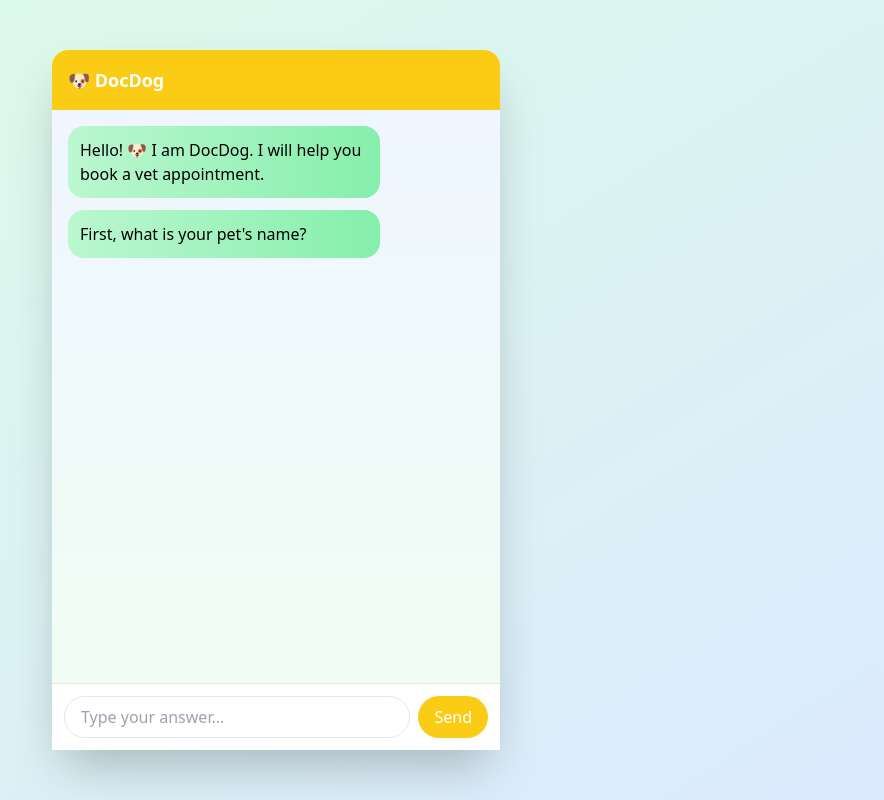
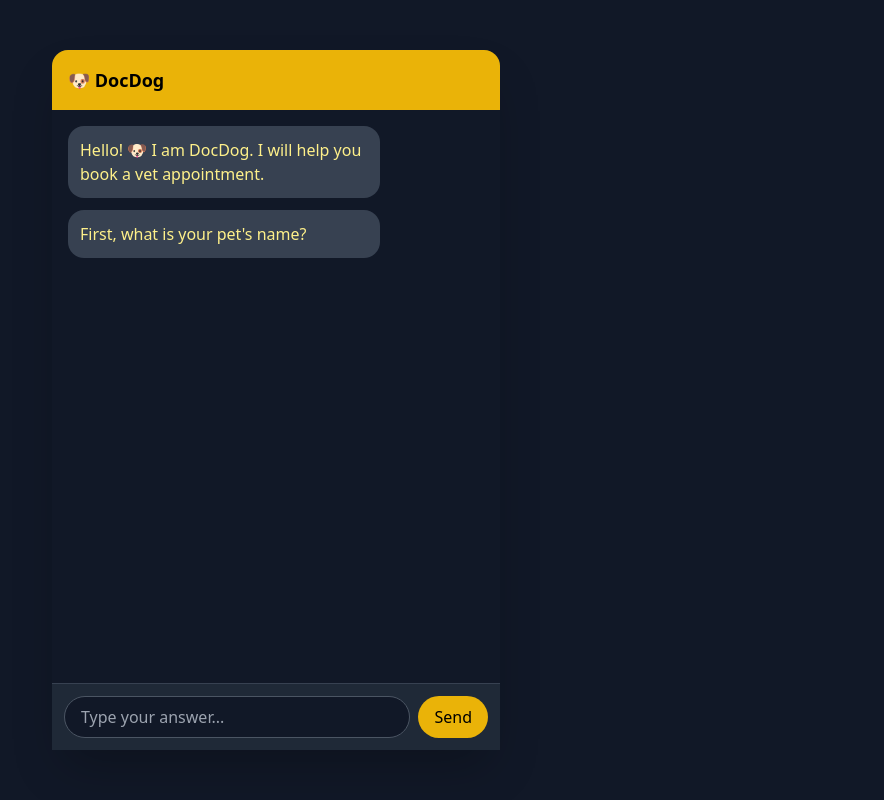
Before and after one commit to Nitesky-uwu/vet-chatbot, a Next.js app: page / in a window 1280 px wide. Shown: the whole page, without its empty margins (364-1248 px from the left). Built offline with nearby package versions, Linux system fonts and the light colour scheme.

Commit message:
Update page.js

```diff
--- a/app/page.js
+++ b/app/page.js
@@ -40,12 +40,10 @@ export default function Home() {
     e.preventDefault()
     if (!inputValue) return
 
-    // Add user message
     setMessages(prev => [...prev, { from: 'user', text: inputValue }])
 
     let nextStep = currentStep + 1
 
-    // Save data based on step
     if (currentStep === 1) setFormData(prev => ({ ...prev, petName: inputValue }))
     if (currentStep === 2) setFormData(prev => ({ ...prev, ownerName: inputValue }))
     if (currentStep === 3) setFormData(prev => ({ ...prev, date: inputValue }))
@@ -70,15 +68,15 @@ export default function Home() {
   }
 
   return (
-    <div className="flex items-center justify-center min-h-screen bg-gradient-to-br from-green-100 to-blue-100 p-4">
-      <div className="w-full max-w-md bg-white shadow-2xl rounded-2xl flex flex-col h-[700px]">
+    <div className="flex items-center justify-center min-h-screen bg-gray-900 p-4">
+      <div className="w-full max-w-md bg-gray-800 shadow-2xl rounded-2xl flex flex-col h-[700px]">
         {/* Header */}
-        <div className="bg-yellow-400 text-white p-4 rounded-t-2xl font-bold text-lg flex items-center gap-2">
+        <div className="bg-yellow-500 text-black p-4 rounded-t-2xl font-bold text-lg flex items-center gap-2">
           🐶 DocDog
         </div>
 
         {/* Chat Window */}
-        <div className="flex-1 overflow-y-auto p-4 space-y-3 bg-gradient-to-t from-green-50 to-blue-50">
+        <div className="flex-1 overflow-y-auto p-4 space-y-3 bg-gray-900">
           {messages.map((msg, i) => (
             <motion.div
               key={i}
@@ -86,30 +84,30 @@ export default function Home() {
               animate={{ opacity: 1, y: 0 }}
               className={`p-3 rounded-2xl max-w-[75%] break-words ${
                 msg.from === 'bot'
-                  ? 'bg-gradient-to-r from-green-200 to-green-300 self-start'
-                  : 'bg-gradient-to-r from-purple-400 to-pink-400 text-white self-end'
+                  ? 'bg-gray-700 text-yellow-200 self-start'
+                  : 'bg-yellow-500 text-black self-end'
               }`}
             >
               {msg.text}
             </motion.div>
           ))}
           {isTyping && (
-            <div className="text-sm text-gray-600 italic">DocDog is typing...</div>
+            <div className="text-sm text-gray-400 italic">DocDog is typing...</div>
           )}
         </div>
 
         {/* Input Area */}
-        <div className="p-3 border-t bg-white">
+        <div className="p-3 border-t border-gray-700 bg-gray-800">
           {currentStep === 3 ? (
             <form onSubmit={handleSubmit} className="flex gap-2">
               <input
                 type="date"
                 value={inputValue}
                 onChange={(e) => setInputValue(e.target.value)}
-                className="flex-1 border rounded-full px-4 py-2 focus:outline-none"
+                className="flex-1 border border-gray-600 rounded-full px-4 py-2 bg-gray-900 text-yellow-200 focus:outline-none"
                 required
               />
-              <button type="submit" className="bg-yellow-400 text-white px-4 py-2 rounded-full">
+              <button type="submit" className="bg-yellow-500 text-black px-4 py-2 rounded-full">
                 Send
               </button>
             </form>
@@ -118,7 +116,7 @@ export default function Home() {
               <select
                 value={inputValue}
                 onChange={(e) => setInputValue(e.target.value)}
-                className="flex-1 border rounded-full px-4 py-2 focus:outline-none"
+                className="flex-1 border border-gray-600 rounded-full px-4 py-2 bg-gray-900 text-yellow-200 focus:outline-none"
                 required
               >
                 <option value="">Select time</option>
@@ -126,7 +124,7 @@ export default function Home() {
                   <option key={t} value={t}>{t}</option>
                 ))}
               </select>
-              <button type="submit" className="bg-yellow-400 text-white px-4 py-2 rounded-full">
+              <button type="submit" className="bg-yellow-500 text-black px-4 py-2 rounded-full">
                 Send
               </button>
             </form>
@@ -137,10 +135,10 @@ export default function Home() {
                 value={inputValue}
                 onChange={(e) => setInputValue(e.target.value)}
                 placeholder="Type your answer..."
-                className="flex-1 border rounded-full px-4 py-2 focus:outline-none"
+                className="flex-1 border border-gray-600 rounded-full px-4 py-2 bg-gray-900 text-yellow-200 focus:outline-none"
                 required
               />
-              <button type="submit" className="bg-yellow-400 text-white px-4 py-2 rounded-full">
+              <button type="submit" className="bg-yellow-500 text-black px-4 py-2 rounded-full">
                 Send
               </button>
             </form>
```
